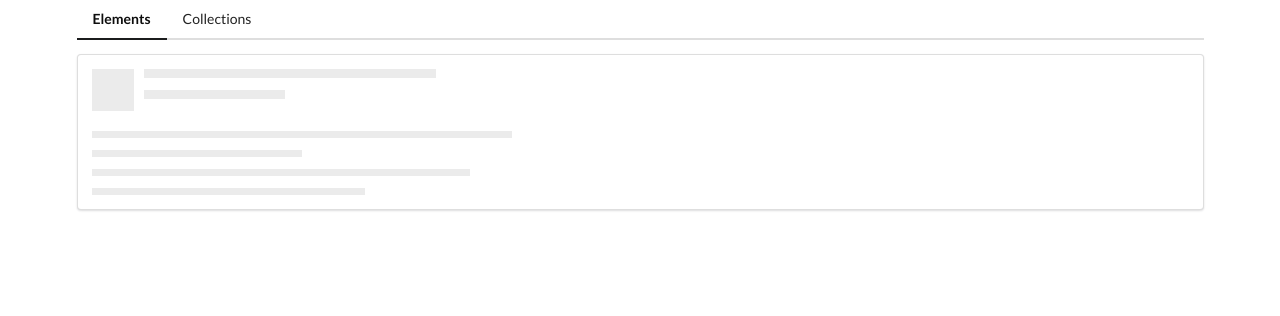
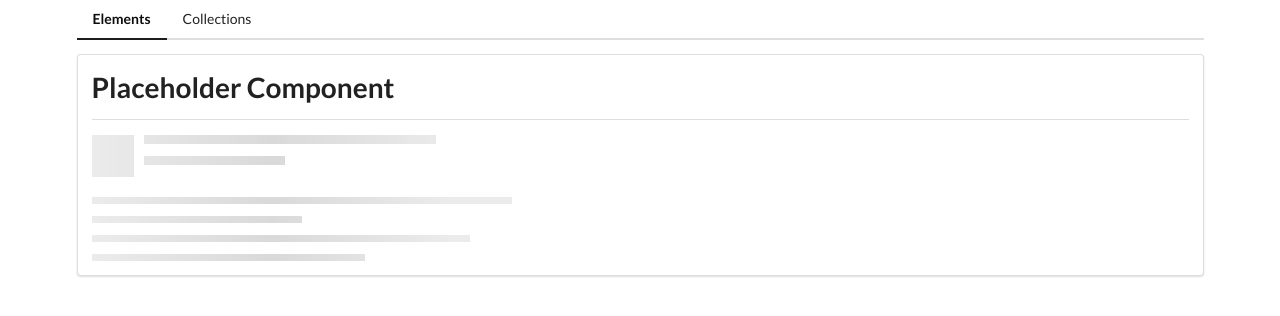
Before and after one commit to sangthienGitHub/components-angular, an Angular app: page /elements in a window 1280 px wide. Shown: the top 316 px of the page. Built offline with nearby package versions, Linux system fonts and the light colour scheme.

Commit message:
create new shared module and replace header with new component

```diff
--- a/src/app/elements/elements-home/elements-home.component.html
+++ b/src/app/elements/elements-home/elements-home.component.html
@@ -1 +1,2 @@
+<app-divider [title]="'Placeholder Component'"></app-divider>
 <app-placeholder [header]="true" [lines]="4"></app-placeholder>
--- a/src/app/elements/elements.module.ts
+++ b/src/app/elements/elements.module.ts
@@ -1,6 +1,7 @@
 import { NgModule } from '@angular/core';
 import { CommonModule } from '@angular/common';
 
+import { SharedModule } from '../shared/shared.module';
 import { ElementsRoutingModule } from './elements-routing.module';
 import { ElementsHomeComponent } from './elements-home/elements-home.component';
 import { PlaceholderComponent } from './placeholder/placeholder.component';
@@ -8,7 +9,7 @@
 
 @NgModule({
   declarations: [ElementsHomeComponent, PlaceholderComponent, TimesDirective],
-  imports: [CommonModule, ElementsRoutingModule],
+  imports: [CommonModule, ElementsRoutingModule, SharedModule],
   exports: [],
 })
 export class ElementsModule {}
--- /dev/null
+++ b/src/app/shared/divider/divider.component.html
@@ -0,0 +1,2 @@
+<h1>{{ title }}</h1>
+<div class="ui divider"></div>
--- /dev/null
+++ b/src/app/shared/divider/divider.component.ts
@@ -0,0 +1,14 @@
+import { Component, OnInit, Input } from '@angular/core';
+
+@Component({
+  selector: 'app-divider',
+  templateUrl: './divider.component.html',
+  styleUrls: ['./divider.component.css'],
+})
+export class DividerComponent implements OnInit {
+  @Input() title = '';
+
+  constructor() {}
+
+  ngOnInit(): void {}
+}
```
Also changed, not shown: src/app/shared/shared.module.ts (added, +10 -0 lines), src/app/shared/divider/divider.component.css (added), 1 other file (tests, documents, lock files or other folders).
